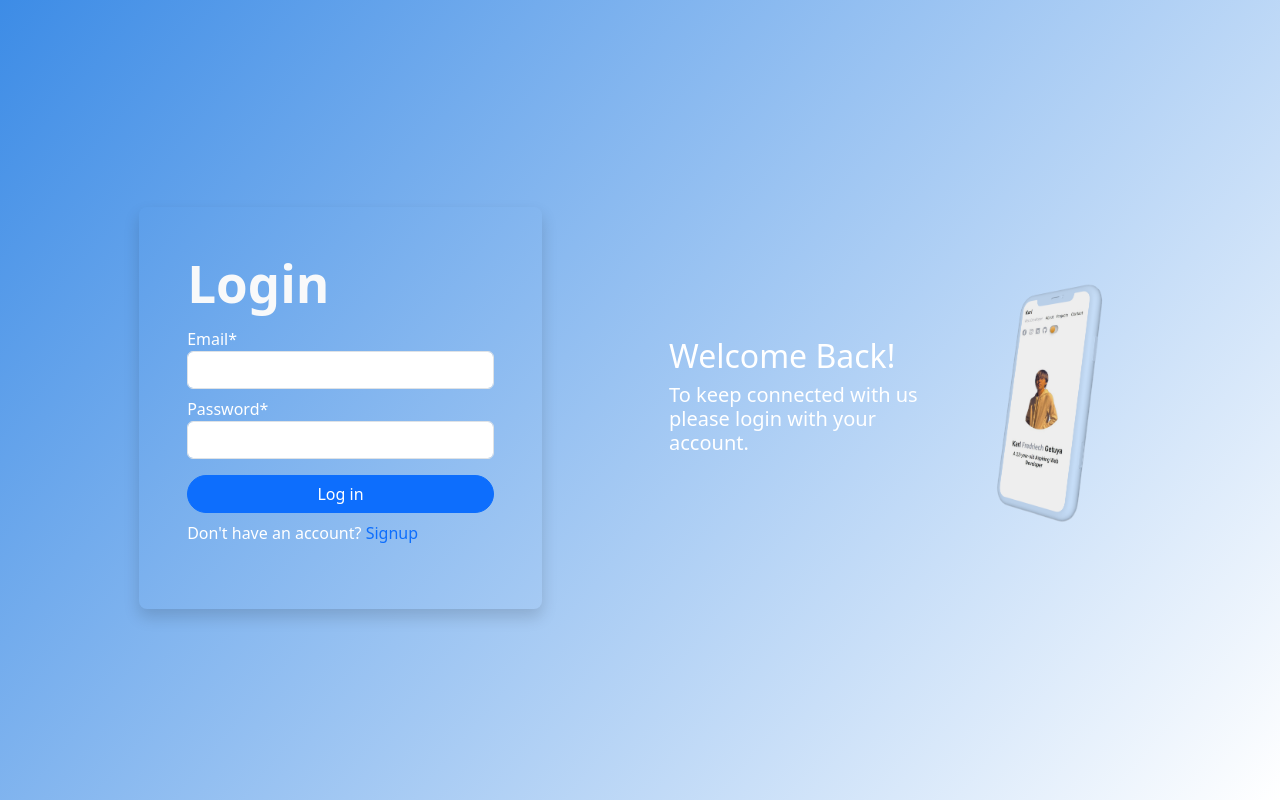
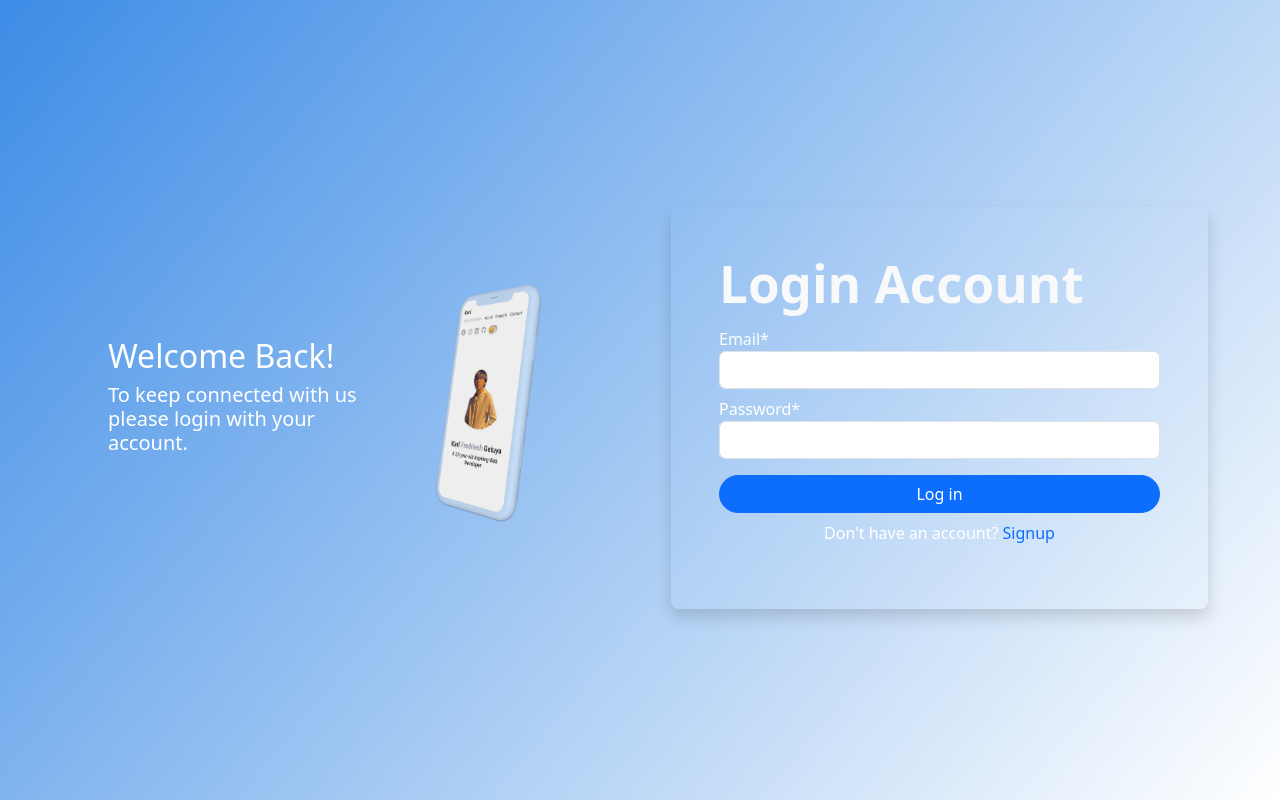
Before and after one commit to Krfd/Project-5-Social-Media-App, a React (Vite) app: page /login in a window 1280 px wide. Built offline with nearby package versions, Linux system fonts and the light colour scheme.

Commit message:
Modifying front pages.

```diff
--- a/src/auth/LandingPage.jsx
+++ b/src/auth/LandingPage.jsx
@@ -10,7 +10,7 @@ function LandingPage() {
     return (
         <>
             <div className="linear">
-                <div className="d-block d-md-flex flex-md-row-reverse justify-content-center align-items-center px-3 px-md-5 mt-5 mt-md-0 min-vh-100">
+                <div className="d-block d-md-flex flex-md-row-reverse justify-content-center align-items-center px-3 px-md-5 pt-5 mt-md-0 min-vh-100">
                     <div className="prototype ">
                         <img
                             src={Prototype}
--- a/src/auth/Login.jsx
+++ b/src/auth/Login.jsx
@@ -11,13 +11,29 @@ function Login() {
         <>
             <div className="container-fluid">
                 <div className="d-block d-md-flex justify-content-center align-items-center px-3 px-md-5 mt-5 mt-md-0 min-vh-100">
-                    <div className="container">
+                    <div className="d-block d-lg-flex flex-md-row-reverse align-items-center prototype w-100 p-3 p-lg-5 mb-5 mb-md-0">
+                        <img
+                            src={Prototype}
+                            alt="Prototype"
+                            className="object-fit-cover h-auto w-50 d-block mx-auto my-3 my-lg-0"
+                        />
+                        <div className="text text-center text-lg-start">
+                            <h2 className="text-white">Welcome Back!</h2>
+                            <h5 className="text-white">
+                                To keep connected with us please login with your
+                                account.
+                            </h5>
+                        </div>
+                    </div>
+                    <div className="container mb-5 mb-md-0">
                         <form
                             action=""
                             method="post"
-                            className="form mt-3 shadow p-5 rounded-3 w-75 d-block mx-auto"
+                            className="form mt-3 shadow p-5 rounded-3 d-block mx-auto"
                         >
-                            <h1 className="fw-bold text-light mb-3">Login</h1>
+                            <h1 className="fw-bold text-light mb-3">
+                                Login Account
+                            </h1>
                             <div className="d-block d-md-flex gap-1 mb-2">
                                 <div className="col">
                                     <label
@@ -58,7 +74,7 @@ function Login() {
                             <button className="btn btn-primary rounded-5 w-100 mt-3">
                                 Log in
                             </button>
-                            <p className="mt-2 text-white">
+                            <p className="mt-2 text-white text-center">
                                 {" "}
                                 Don't have an account? {""}
                                 <Link
@@ -70,20 +86,6 @@ function Login() {
                             </p>
                         </form>
                     </div>
-                    <div className="d-block d-lg-flex flex-md-row-reverse align-items-center prototype w-100 p-3 p-lg-5 my-5 my-md-0">
-                        <img
-                            src={Prototype}
-                            alt="Prototype"
-                            className="object-fit-cover h-auto w-50 d-block mx-auto my-3 my-lg-0"
-                        />
-                        <div className="text text-center text-lg-start">
-                            <h2 className="text-white">Welcome Back!</h2>
-                            <h5 className="text-white">
-                                To keep connected with us please login with your
-                                account.
-                            </h5>
-                        </div>
-                    </div>
                 </div>
 
                 <Outlet />
```
